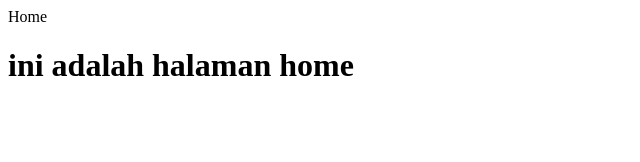
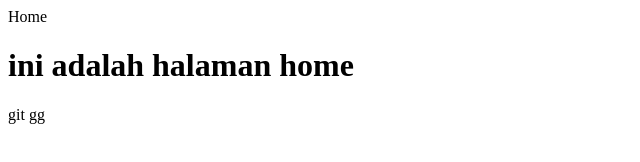
Before and after one commit to faidc/belajar-git, a plain HTML site: page index.html in a window 1280 px wide. Shown: the full height of the page, 0-640 px from the left. Drawn offline with Linux system fonts and the light colour scheme.

Commit message:
belajar git gg

```diff
--- a/index.html
+++ b/index.html
@@ -5,5 +5,6 @@
     </head>
     <body>
         <h1> ini adalah halaman home</h1>
+        <p>git gg</p>
     </body>
 </html>
```
